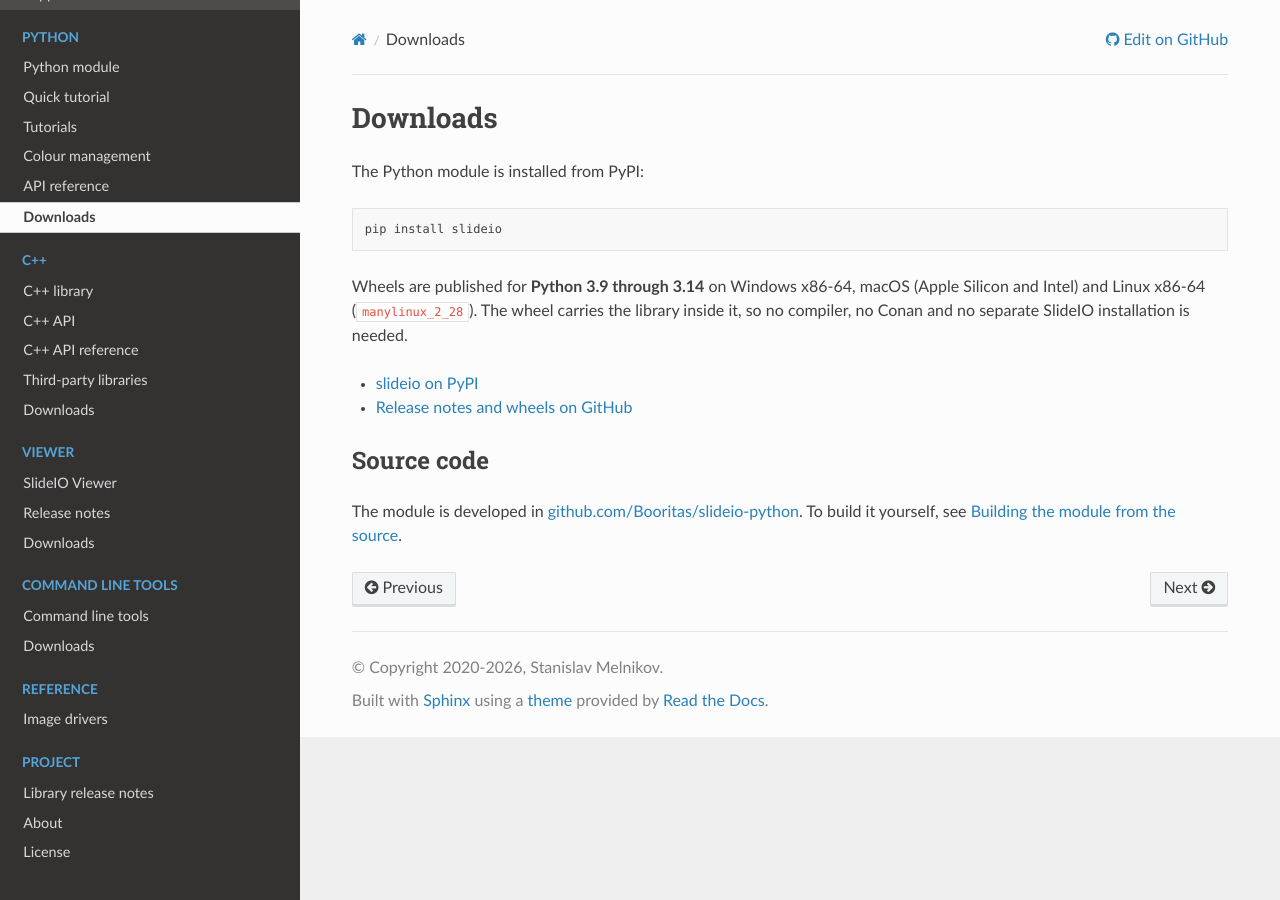
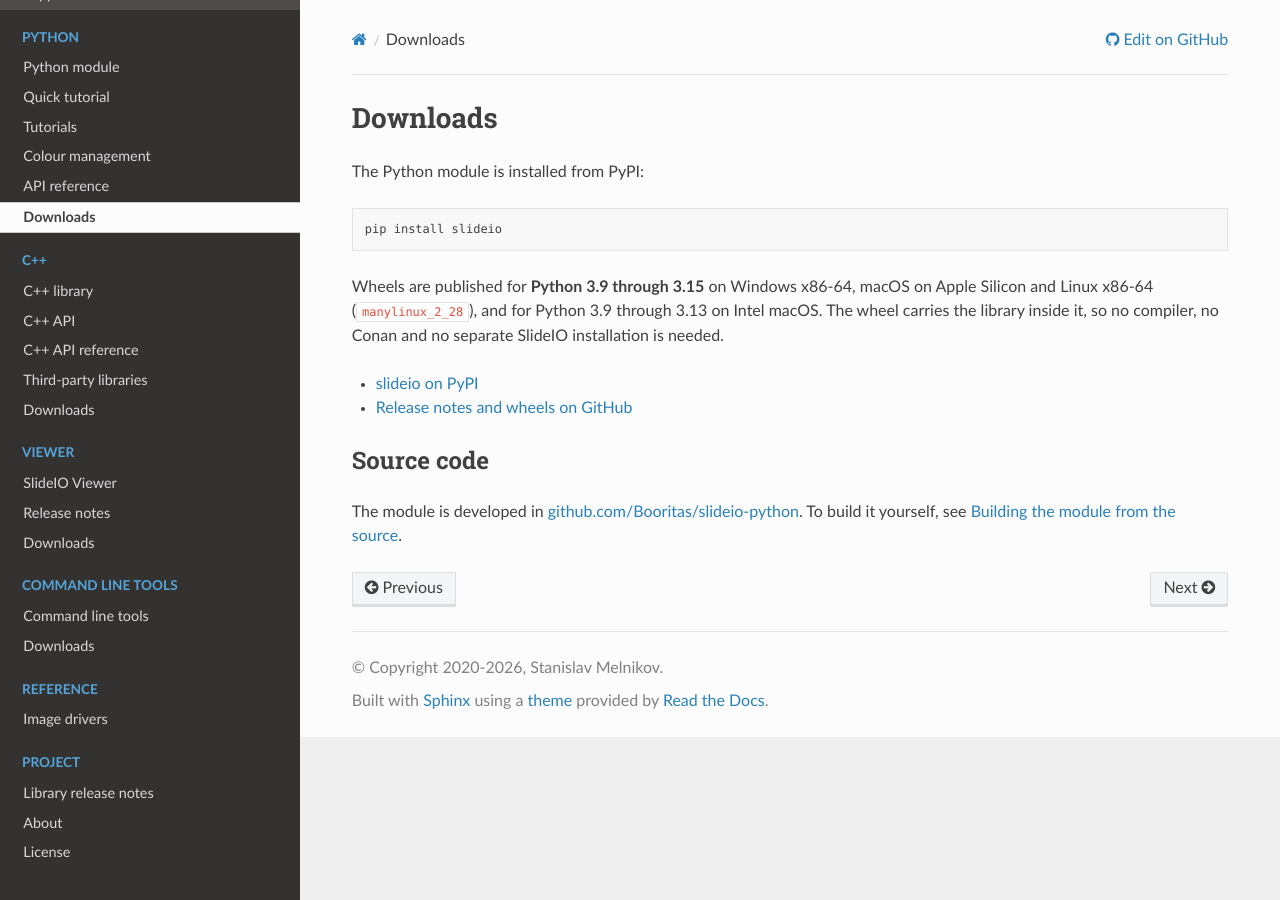
Before and after one commit to Booritas/slideio-doc, a Sphinx documentation site: the page built from docs/source/python/downloads.md, in a window 1280 px wide. Built offline with Sphinx 7.4.7 and the Read the Docs theme 3.1.0, drawn with Linux system fonts in a browser that asks for light colours.

Commit message:
docs: Python wheels cover 3.9 to 3.15
slideio 2.11.0 publishes wheels for Python 3.9 through 3.15 on Windows,
Apple Silicon macOS and Linux; Intel macOS wheels stop at 3.13.

Co-Authored-By: Claude <noreply@anthropic.com>

````diff
--- a/docs/source/python/downloads.md
+++ b/docs/source/python/downloads.md
@@ -6,10 +6,10 @@ The Python module is installed from PyPI:
 pip install slideio
 ```
 
-Wheels are published for **Python 3.9 through 3.14** on Windows x86-64, macOS
-(Apple Silicon and Intel) and Linux x86-64 (`manylinux_2_28`). The wheel carries
-the library inside it, so no compiler, no Conan and no separate SlideIO
-installation is needed.
+Wheels are published for **Python 3.9 through 3.15** on Windows x86-64, macOS
+on Apple Silicon and Linux x86-64 (`manylinux_2_28`), and for Python 3.9
+through 3.13 on Intel macOS. The wheel carries the library inside it, so no
+compiler, no Conan and no separate SlideIO installation is needed.
 
 - [slideio on PyPI](https://pypi.org/project/slideio/)
 - [Release notes and wheels on GitHub](https://github.com/Booritas/slideio-python/releases/latest)
````
Also changed, not shown: docs/source/python/index.md (+4 -4 lines).
